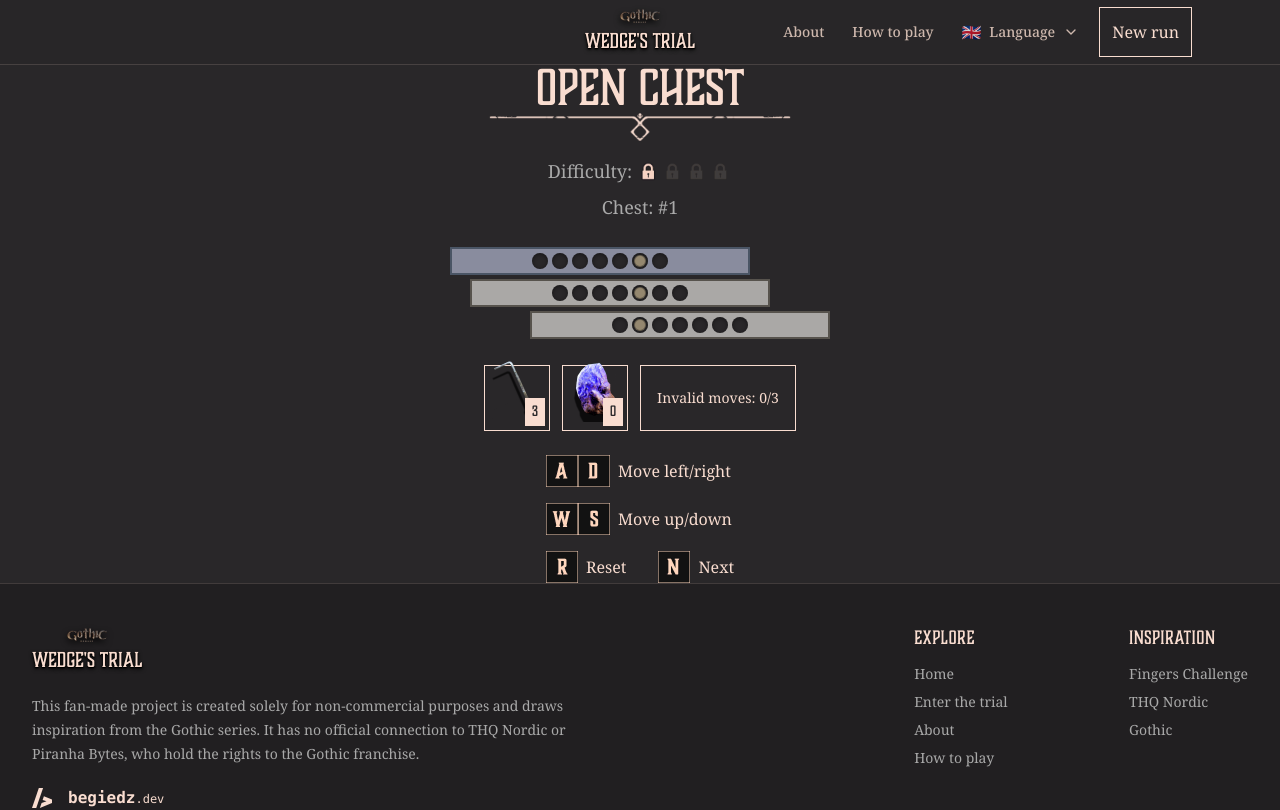
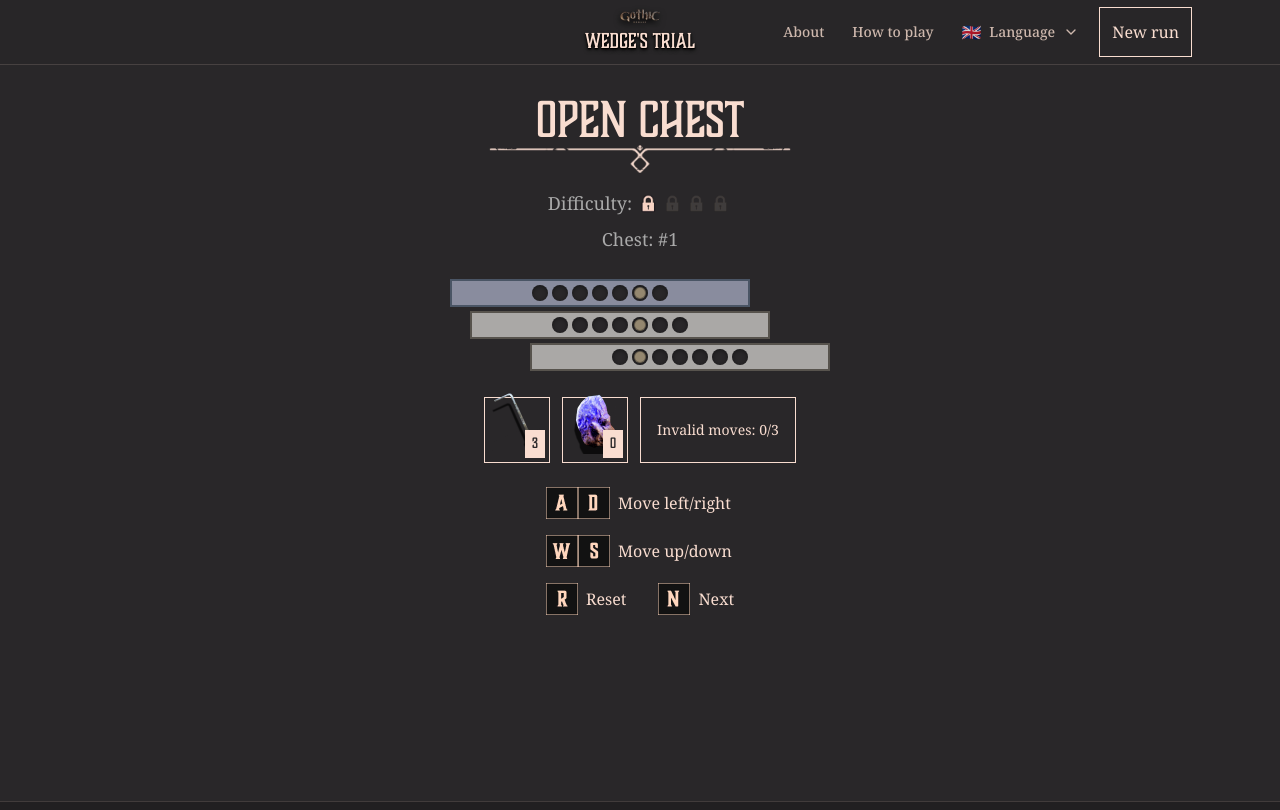
Before and after one commit to begiedz/wedges-trial, a Next.js app: page /en/game in a window 1280 px wide. Shown: the top 810 px of the page. Built offline with nearby package versions, Linux system fonts and the light colour scheme.

Commit message:
chore: upadate game client positioning

```diff
--- a/src/components/game/GameClient.tsx
+++ b/src/components/game/GameClient.tsx
@@ -208,7 +208,7 @@
   const difficultyLevel = getDifficultyBand(run.chestIndex);
 
   return (
-    <main className="flex flex-col items-center gap-6">
+    <main className="flex flex-col items-center gap-6 my-8 min-h-[calc(100vh-8rem)]">
       <section className="flex flex-col items-center">
         <h2 className="font-heading text-4xl sm:text-5xl">{t.title}</h2>
         <div
```
